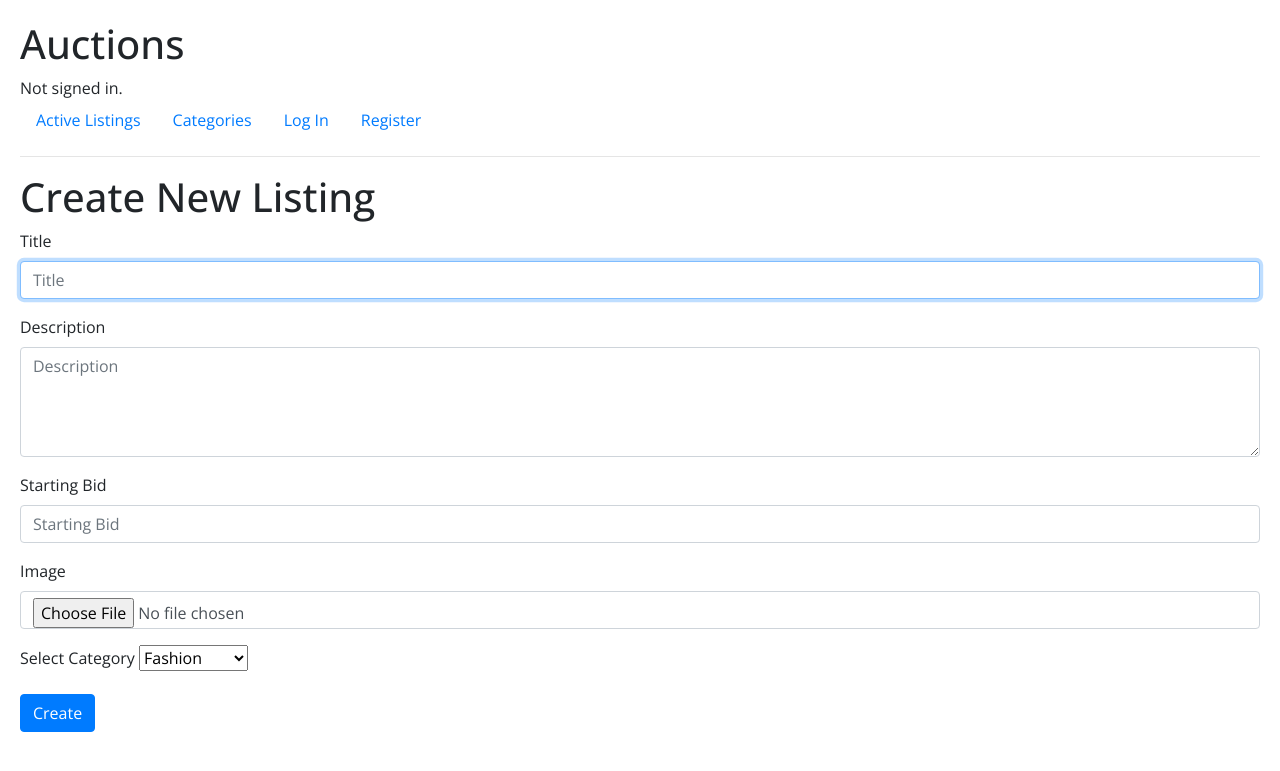
After one commit to alekyoanda/Auction-E-Commerce, a Django app: page /listing/create in a window 1280 px wide. The commit adds this page. Shown: the top 771 px of the page. Run offline with Django 3.2, Linux system fonts and the light colour scheme; data comes from the database, SQL or seed files in the repository; both versions use the stored data as it was after the commit; some libraries are stand-ins or nearby versions.

Commit message:
Working at create listing feature

```diff
--- a/auctions/models.py
+++ b/auctions/models.py
@@ -27,7 +27,7 @@ class AuctionListing(models.Model):
 
 
 class Bid(models.Model):
-    user = models.ForeignKey(User, on_delete=models.CASCADE)
+    user = models.ForeignKey(User, on_delete=models.CASCADE, related_name="bid_list")
     bid_amount = models.FloatField()
     time_updated = models.DateTimeField(auto_now=True)
     listing_item = models.ForeignKey(AuctionListing, on_delete=models.CASCADE, related_name="bids", default=AuctionListing.objects.first().pk)
--- a/auctions/static/auctions/style.css
+++ b/auctions/static/auctions/style.css
@@ -1,5 +1,8 @@
+@import url('https://fonts.googleapis.com/css2?family=Open+Sans:wght@300;400;500;600;700&display=swap');
+
 body{
     margin: 20px;
+    font-family: 'Open Sans', sans-serif;
 }
 
 .listing-card {
@@ -32,8 +35,25 @@ body{
 
 .listing-card .detail-listing {
     margin-left: 30px;
+    display: flex;
+    align-items: flex-start;
+    justify-content: center;
+    flex-direction: column;
     width: 60vw;
     height: 100%;
+}
+
+.listing-card .detail-listing h2 {
+    font-size: 1.6em;
+    font-weight: 600;
+}
+.listing-card .detail-listing h3 {
+    font-size: 1.20em;
+    font-weight: 400;
+}
+.listing-card .detail-listing h5 {
+    font-size: 0.8em;
+    font-weight: 400;
 }
 
 .listing-card .detail-listing ul li{
--- /dev/null
+++ b/auctions/templates/auctions/create.html
@@ -0,0 +1,33 @@
+{% extends 'auctions/layout.html' %}
+
+{% block body %}
+    <h1>Create New Listing</h1>
+    <form action="{% url 'create_listing' %}" method="post" enctype="multipart/form-data">
+        {% csrf_token %}
+        <div class="mb-3">
+            <label for="title-form" class="form-label">Title</label>
+            <input autofocus type="text" class="form-control" id="title-form" name="title" placeholder="Title" maxlength="64">
+        </div>
+        <div class="mb-3">
+            <label for="description-form" class="form-label">Description</label>
+            <textarea class="form-control" id="description-form" name="description" placeholder="Description" rows="4"></textarea>
+        </div>
+        <div class="mb-3">
+            <label for="title-form" class="form-label">Starting Bid</label>
+            <input type="number" class="form-control" id="starting_bid-form" name="starting_bid" placeholder="Starting Bid" min="0" step="any">
+        </div>
+        <div class="mb-3">
+            <label for="image-form" class="form-label">Image</label>
+            <input type="file" class="form-control" id="image-form" name="image" accept="image/apng, image/avif, image/gif, image/jpeg, image/png, image/svg+xml, image/webp">
+        </div>
+        <div class="mb-3">
+            <label for="categories-form" class="form-label">Select Category</label>
+            <select class="form-select" id="categories-form" name="category" aria-label="Categories Select">
+                {% for category in categories %}
+                    <option value="{{ category }}">{{ category }}</option>
+                {% endfor %}
+            </select>
+        </div>
+        <button type="submit" class="btn btn-primary">Create</button>
+    </form>
+{% endblock body %}
--- a/auctions/templates/auctions/index.html
+++ b/auctions/templates/auctions/index.html
@@ -10,7 +10,7 @@
                 </div>
                 <div class="detail-listing">
                     <h2>{{ listing.title }}</h2>
-                    <h3> ${{ listing.starting_bid }}</h3>
+                    <h3>Price: ${{ listing.starting_bid }}</h3>
                     {% if listing.description %}
                         <h3> {{ listing.description }}</h3>
                     {% endif %}
--- a/auctions/templates/auctions/layout.html
+++ b/auctions/templates/auctions/layout.html
@@ -20,14 +20,14 @@
                 <a class="nav-link" href="{% url 'index' %}">Active Listings</a>
             </li>
             <li class="nav-item">
-                <a class="nav-link" href="#">Categories</a>
+                <a class="nav-link" href="{% url 'index' %}">Categories</a>
             </li>
             {% if user.is_authenticated %}
                 <li class="nav-item">
                     <a class="nav-link" href="{% url 'index' %}">Watchlist</a>
                 </li>
                 <li class="nav-item">
-                    <a class="nav-link" href="{% url 'index' %}">Create Listing</a>
+                    <a class="nav-link" href="{% url 'create_listing' %}">Create Listing</a>
                 </li>
                 <li class="nav-item">
                     <a class="nav-link" href="{% url 'logout' %}">Log Out</a>
--- a/auctions/urls.py
+++ b/auctions/urls.py
@@ -10,7 +10,8 @@ urlpatterns = [
     path("login", views.login_view, name="login"),
     path("logout", views.logout_view, name="logout"),
     path("register", views.register, name="register"),
-    path("listings/<int:listing_id>", views.listing, name="listing_item")
+    path("listings/<int:listing_id>", views.listing, name="listing_item"),
+    path("listing/create", views.create_listing, name="create_listing")
 ]
 
 urlpatterns += static(settings.MEDIA_URL, document_root=settings.MEDIA_ROOT)
--- /dev/null
+++ b/auctions/util.py
@@ -0,0 +1,4 @@
+def handle_uploaded_image(f):
+    with open('some/file/name.txt', 'wb+') as destination:
+        for chunk in f.chunks():
+            destination.write(chunk)
--- a/auctions/views.py
+++ b/auctions/views.py
@@ -6,7 +6,7 @@ from django.shortcuts import render
 from django.urls import reverse
 from django.contrib.auth.decorators import login_required
 
-from .models import User, AuctionListing, Bid
+from .models import User, AuctionListing, Bid, Category
 
 
 def index(request):
@@ -68,12 +68,16 @@ def register(request):
         return render(request, "auctions/register.html")
 
 def listing(request, listing_id):
+    current_user = request.user
+    is_current_user_highest_bid = False
     listing_item = AuctionListing.objects.get(pk=listing_id)
     listing_bids = listing_item.bids.all()
     highest_bid = Bid.highest_bid(listing_bids=listing_bids, listing_item=listing_item)
+    if len(listing_bids.filter(bid_amount=highest_bid)) != 0:
+        is_current_user_highest_bid = listing_bids.filter(bid_amount=highest_bid).first().user == current_user
+
     if request.method == "POST":
         message = ""
-        current_user = request.user
         bid_amount = request.POST["bid_amount"]
         if bid_amount == "":
             message = "Please fill the field before place a bid!"
@@ -90,16 +94,42 @@ def listing(request, listing_id):
 
         updated_listing_bids = listing_item.bids.all()
         highest_bid = Bid.highest_bid(listing_bids=updated_listing_bids, listing_item=listing_item)
+        is_current_user_highest_bid = listing_bids.filter(bid_amount=highest_bid).first().user == current_user
 
         return render(request, "auctions/listing.html", {
             "listing": listing_item,
             "listing_bids": updated_listing_bids,
             "highest_bid": highest_bid,
-            "message": message
+            "message": message,
+            "is_current_user_highest_bid": is_current_user_highest_bid
         })
 
     return render(request, "auctions/listing.html", {
         "listing": listing_item,
         "listing_bids": listing_bids,
-        "highest_bid": highest_bid
+        "highest_bid": highest_bid,
+        "is_current_user_highest_bid": is_current_user_highest_bid
     })
+
+def create_listing(request):
+
+    if (request.method == "POST"):
+        title = request.POST["title"]
+        description = request.POST["description"]
+        starting_bid = request.POST["starting_bid"]
+        image = request.FILES["image"]
+        print(image)
+        category_name = request.POST["category"]
+        category = Category.objects.get(name=category_name)
+
+        # TODO --> INPUT VALIDATION
+
+        new_listing = AuctionListing(user=request.user, title=title, description=description, starting_bid=starting_bid, image=image, category=category)
+        new_listing.save()
+
+        return HttpResponseRedirect(reverse("index"))
+
+    categories = Category.objects.all()
+    return render(request, "auctions/create.html",{
+        "categories": categories
+    })
```
Also changed, not shown: auctions/templates/auctions/listing.html (+22 -3 lines), auctions/migrations/0018_alter_auctionlisting_date_created_alter_bid_user.py (added), auctions/resources/upload/pcgaming.jpg (added), auctions/resources/upload/shield_nn3cZmq.jpg (added), db.sqlite3.
